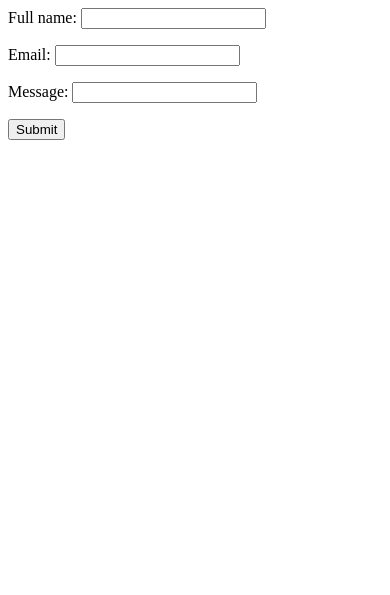
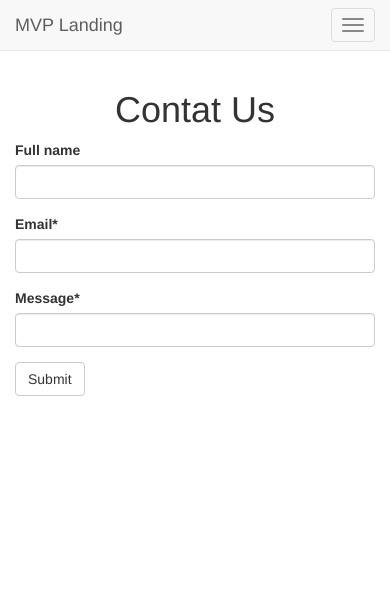
Before and after one commit to adolfobello/lesson18, a Django app: page /contact/ in a window 390 px wide. Shown: the top 595 px of the page. Before the commit the page ends 140 px from the top, so only its background shows below. Run offline with Django 3.2, Linux system fonts and the light colour scheme; some libraries are stand-ins or nearby versions.

Commit message:
Lesson 26: Styling MVP Landing Part 2

```diff
--- a/lesson_django18_src/newsletter/templates/forms.html
+++ b/lesson_django18_src/newsletter/templates/forms.html
@@ -1,8 +1,18 @@
-<form method='POST' action=''> {% csrf_token %}
-{{ form.as_p }}
+{% extends "base.html" %}
 
+{% load crispy_forms_tags %}
 
-<input type='submit' value='Submit' />
+{% block content  %}
 
-
-</form>
+<div class="row">
+    <div class="col-sm-6 col-sm-offset-3">
+        {% if title %}
+            <h1 class="{% if title_align_center %}text-align-center{% endif %}">{{ title }}</h1>
+        {% endif %}
+        <form method='POST' action=''> {% csrf_token %}
+            {{ form|crispy }}
+            <input class="btn btn-default" type='submit' value='Submit' />
+        </form>
+    </div>
+</div>
+{% endblock %}
--- a/lesson_django18_src/newsletter/views.py
+++ b/lesson_django18_src/newsletter/views.py
@@ -36,6 +36,8 @@ def home(request):
 
 
 def contact(request):
+    title = "Contat Us"
+    title_align_center = True
     form = ContactForm(request.POST or None)
     if form.is_valid():
         # Tutotrial uses iteritems. No longer supported
@@ -56,5 +58,7 @@ def contact(request):
 
     context = {
         'form': form,
+        'title': title,
+        'title_align_center': title_align_center,
     }
     return render(request, 'forms.html', context)
--- a/lesson_django18_src/templates/base.html
+++ b/lesson_django18_src/templates/base.html
@@ -26,11 +26,7 @@
 
       <div class="container">
           {% block jumbotron %}
-          <div class="jumbotron">
-              {% block jumbotron_content %}
 
-              {% endblock %}
-          </div>
           {% endblock %}
 
           {% block content %}
--- a/lesson_django18_src/templates/home.html
+++ b/lesson_django18_src/templates/home.html
@@ -13,7 +13,7 @@
 </style>
 
 <!-- Main component for a primary marketing message or call to action -->
-{% block jumbotron_content %}
+{% block jumbotron %}
 <div class="jumbotron">
     <div class="row">
         <div class="col-sm-6">
```
